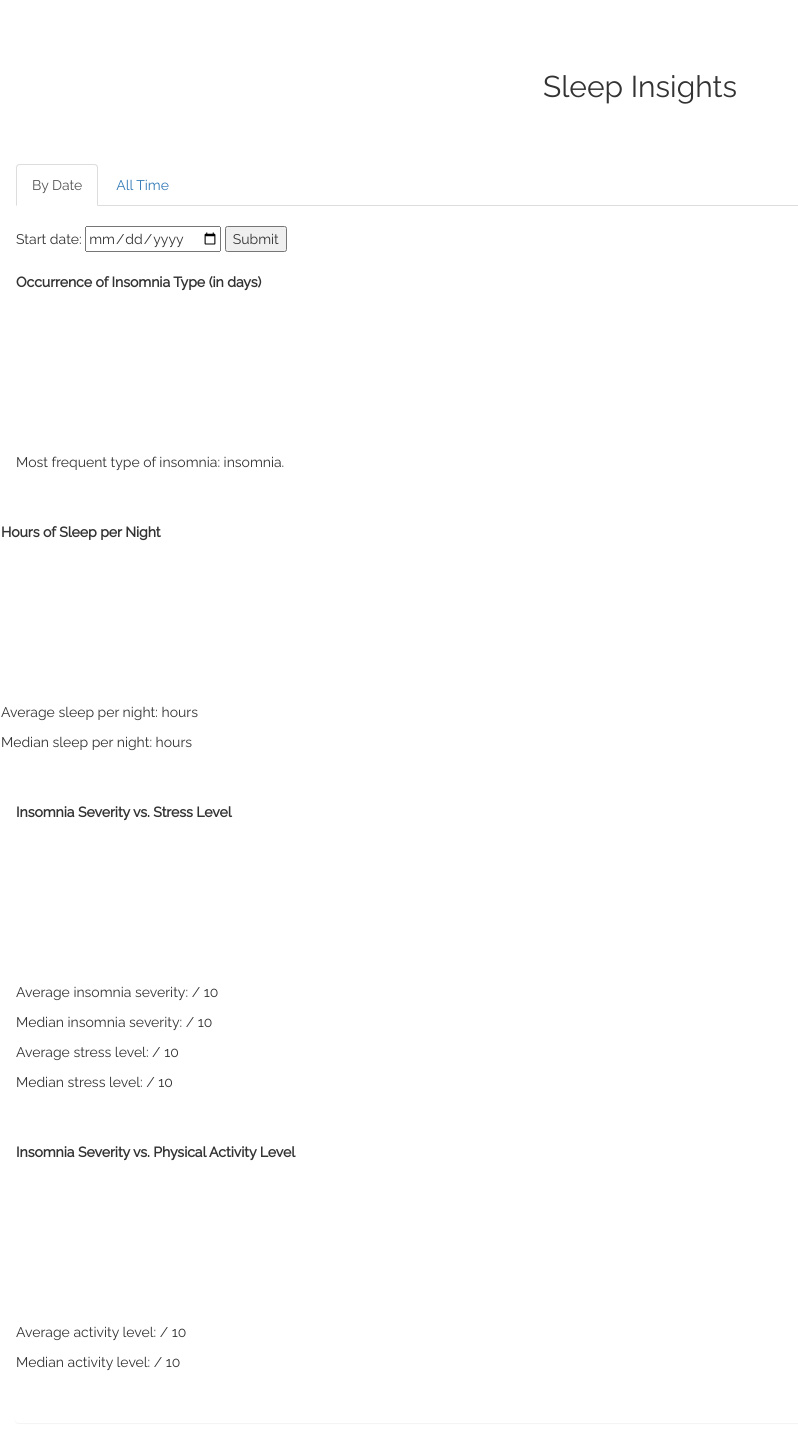
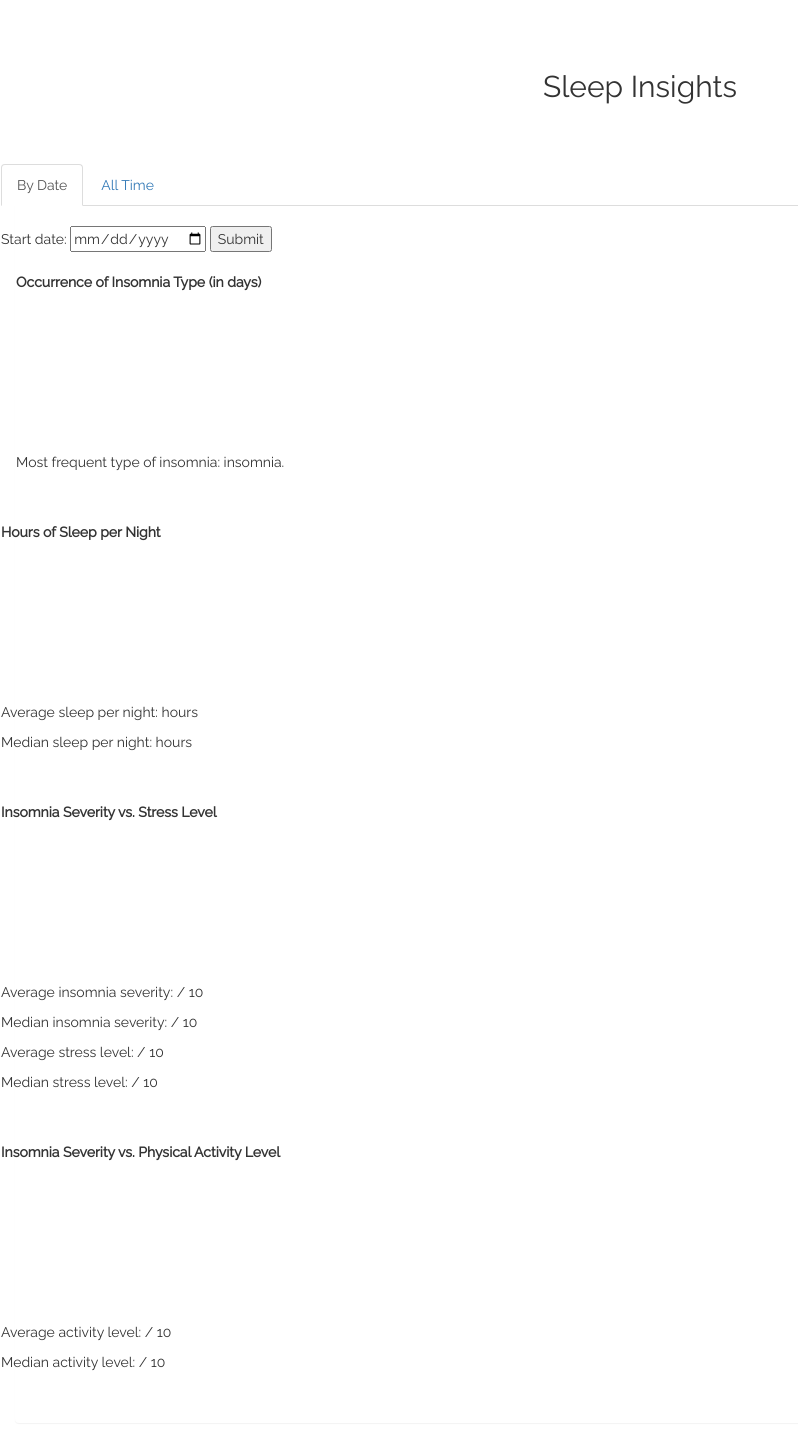
Before and after one commit to k-wiz/insomnia-app, a Flask app: template templates/dashboard2.html in a window 1280 px wide. Shown: the whole page, without its empty margins (0-798 px from the left). Run offline with Flask 2, Linux system fonts and the light colour scheme; the template is opened without the code that fills it, so the values that code supplies are empty; a map, chart or similar area stays blank; some libraries are stand-ins or nearby versions.

Commit message:
added bootstrap rows, everything working

```diff
--- a/static/dashboard.js
+++ b/static/dashboard.js
@@ -3,7 +3,7 @@
     // Create canvas elements to add to empty div.
     // add size tags to tags; does it get overwritten?
     // PLAY AROUND WITH JS IMPORTS -- SHOULD I IMPORT bootstrap after chart.js.
-    var canvas_tag = '<canvas id="donutChart">';
+    var canvas_tag = '<canvas id="donutChart" width = "200px" height = "200px">';
     var bar_canvas_tag = '<canvas id="barChart" class="col-xs-12" width="600px" height="300px">';
     var line_canvas_tag = '<canvas id="lineChart">';
     var activity_line_canvas_tag = '<canvas id="activityLineChart">';
--- a/templates/dashboard2.html
+++ b/templates/dashboard2.html
@@ -2,33 +2,40 @@
 {% block content %}
 
 <div class="container-fluid">
-    <div class="row">
+        <div class="row">
         <h2>Sleep Insights</h2>
-    </div>
+        </div>
 
         <div class="panel">
 
+          <!-- ROW -->
+          <div class="row">
           <!-- Nav tabs -->
           <ul class="nav nav-tabs" role="tablist">
             <li role="presentation" class="active"><a href="#home" aria-controls="home" role="tab" data-toggle="tab">By Date</a></li>
             <li role="presentation"><a href="#profile" aria-controls="all-time" role="tab" data-toggle="tab">All Time</a></li>
           </ul>
+          </div>
+          <!-- END ROW -->
+
 
           <!-- Tab panes -->
           <div class="tab-content">
             <!-- Home Tab -->
             <div role="tabpanel" class="tab-pane active" id="home"><br>
-
+              <!-- ROW?? -->
+              <div class="row">
                 <form id = "date-range" action = '/insom-types.json'>
                     Start date: <input type="date" name="start_date">
                     <input type="submit">
                 </form><br>
+              </div>
+              <!-- END ROW -->
 
 
-    <div class="row">
-        <div class="col-lg-12">
                 <!-- Donut chart element -->
-                <div class="donut-chart">
+                <div class="row">
+                  <div class="col-lg-12">
                     <label for="donutChart">Occurrence of Insomnia Type (in days)<br>
                     <canvas id="donutChart"></canvas>
                     <div id="canvas"></div>
@@ -37,14 +44,12 @@
                     <section class="data-insights">
                         <p>Most frequent type of insomnia: <span id="most_frequent_type"></span> insomnia.</p>
                     </section>
+                  </div>
                 </div><br><br>
-        </div>
-    </div>
 
 
-    <div class="row">
                 <!-- Bar chart element -->
-                <div>
+                <div class="row">
                     <label for="barChart">Hours of Sleep per Night<br>
                     <div id="barCanvas">
                         <canvas id="barChart"></canvas>
@@ -53,11 +58,10 @@
                     <p>Average sleep per night: <span id="avg_sleep"></span> hours</p>
                     <p>Median sleep per night: <span id="median_sleep"></span> hours</p>
                 </div><br><br>
-    </div>
 
 
                 <!-- Insom vs. Stress Line graph element -->
-                <div class="small-chart">
+                <div class="row">
                     <label for="lineChart">Insomnia Severity vs. Stress Level<br>
                     <canvas id="lineChart"></canvas>
                     <div id="lineCanvas"></div>
@@ -71,7 +75,7 @@
 
 
                 <!-- Insom vs. Activity line graph element -->
-                <div class="small-chart">
+                <div class="row">
                     <label for="activityLineChart">Insomnia Severity vs. Physical Activity Level<br>
                     <canvas id="activityLineChart"></canvas>
                     <div id="activityLineCanvas"></div>
@@ -81,22 +85,21 @@
                     <p>Median activity level: <span id="median_activity"></span> / 10</p>
                 </div><br><br>
 
-
-
-
-
             </div>
 
 
             <!-- All-time Insights -->
             <div role="tabpanel" class="tab-pane" id="profile"><br><br>
+
+            <div class="row">
             <!-- Insight: factors that co-occur with insomnia -->
               <section class="data-insights">
                   <p>Insomnia happens more frequently when you also <span id="insom_factor"></span>.</p>
               </section><br><br><br><br>
+            </div>
 
-              <!-- Avg Insom Severity by Week line graph element -->
-                <div class="small-chart">
+                <!-- Avg Insom Severity by Week line graph element -->
+                <div class="row">
                     <label for="avgLineChart">Average Insomnia Severity by Week, all-time<br>
                         <canvas id="avgLineChart"></canvas>
                         <div id="avgLineCanvas"></div>
@@ -104,8 +107,9 @@
                     </label>
                 </div>
 
+
                 <!-- Insomnia Type (All-time) Donut chart element -->
-                <div class="all-time-donut-chart">
+                <div class="row">
                     <label for="allTimeDonutChart">Occurrence of Insomnia Type, all-time (in days)<br>
                         <canvas id="allTimeDonutChart"></canvas>
                         <div id="allTimeDonutCanvas"></div>
@@ -116,13 +120,9 @@
                 </section>
                 </div><br><br>
 
-
-
             </div>
 
-
           </div>
-
 
         </div>
 
```
